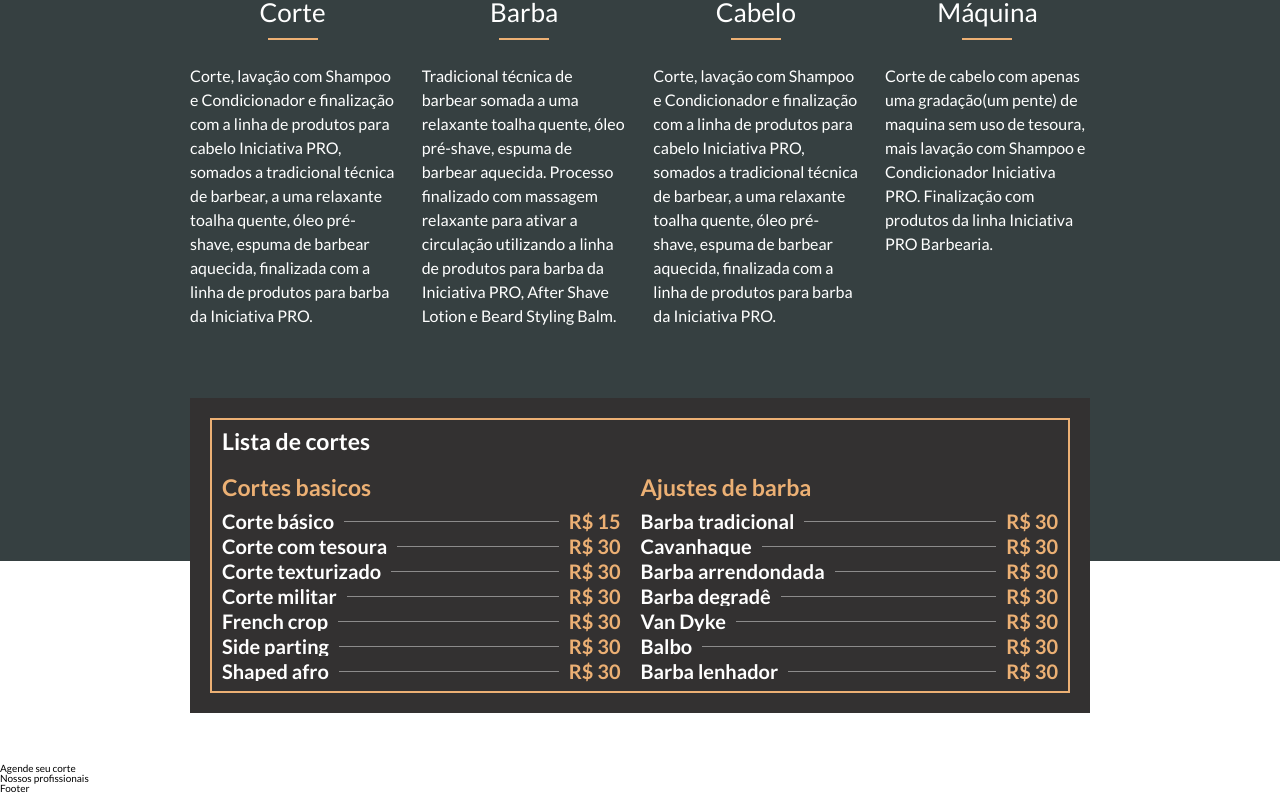
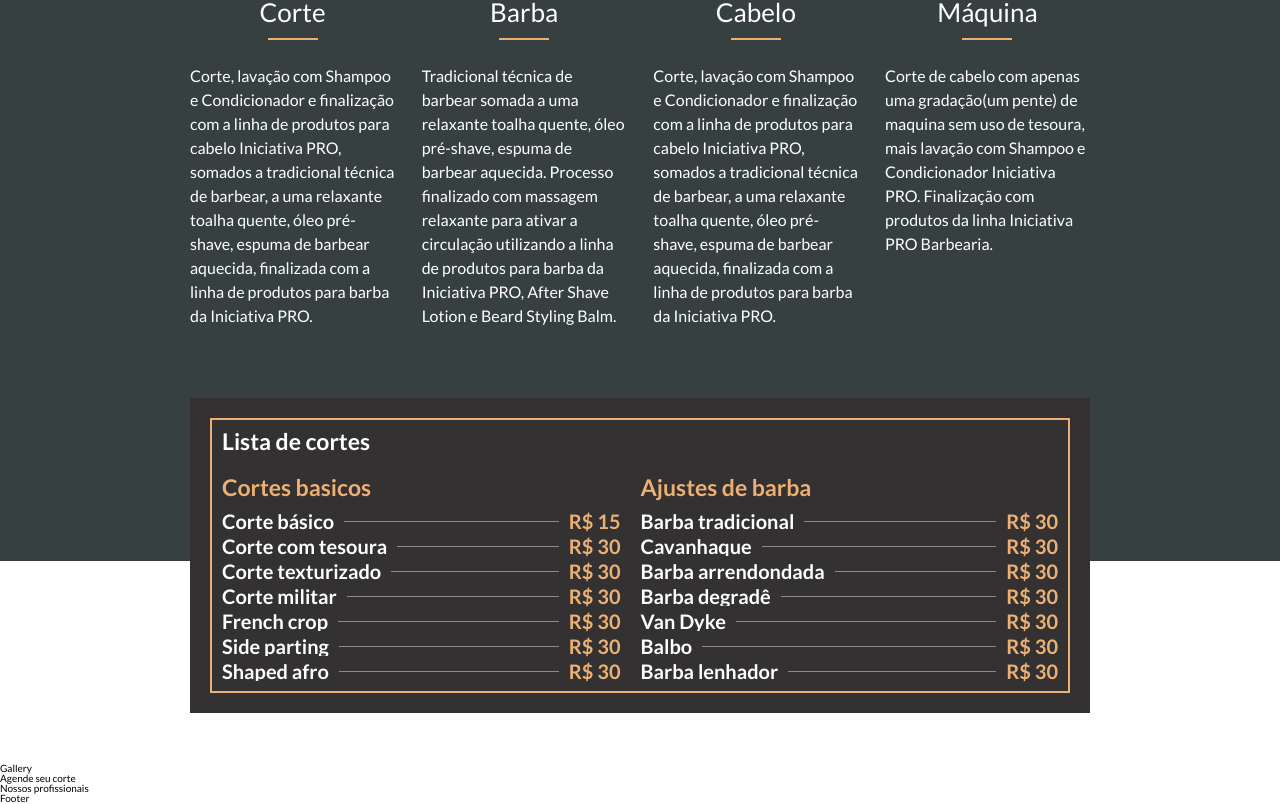
Before and after one commit to Iniciativa-PRO/barber-shop-equipe001, a React (Vite) app in the folder client/: page / in a window 1280 px wide. Shown: the part 1934-2738 px from the top of the page. Built offline with nearby package versions, Linux system fonts and the light colour scheme.

Commit message:
add gallery section

```diff
--- /dev/null
+++ b/client/src/layout/Gallery/Gallery.jsx
@@ -0,0 +1,5 @@
+import './Gallery.css';
+
+export function Gallery() {
+  return <h2>Gallery</h2>;
+}
--- a/client/src/layout/index.jsx
+++ b/client/src/layout/index.jsx
@@ -6,6 +6,7 @@
 import { Professionals } from './Professionals/Professionals';
 import { Schedule } from './Schedule/Schedule';
 import { Services } from './Services/Services';
+import { Gallery } from './Gallery/Gallery';
 
 export {
   About,
@@ -16,4 +17,5 @@
   Professionals,
   Schedule,
   Services,
+  Gallery,
 };
--- a/client/src/pages/Home.jsx
+++ b/client/src/pages/Home.jsx
@@ -6,6 +6,7 @@
   Schedule,
   Professionals,
   Footer,
+  Gallery,
 } from '../layout';
 
 export function Home() {
@@ -15,6 +16,7 @@
       <About />
       <Feedbacks />
       <Services />
+      <Gallery />
       <Schedule />
       <Professionals />
       <Footer />
```
Also changed, not shown: client/src/layout/Gallery/Gallery.css (added).
